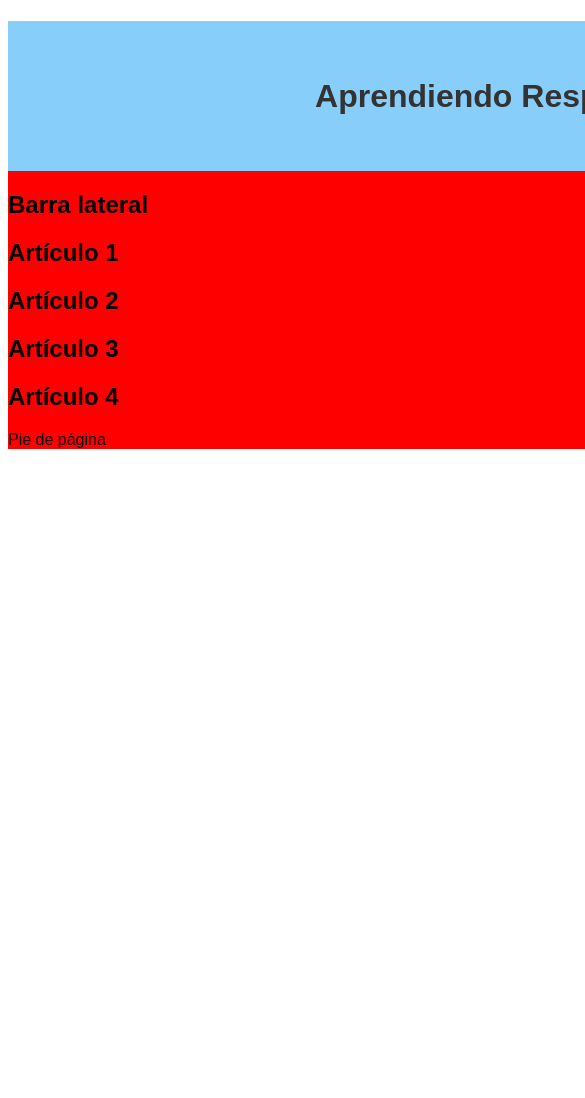
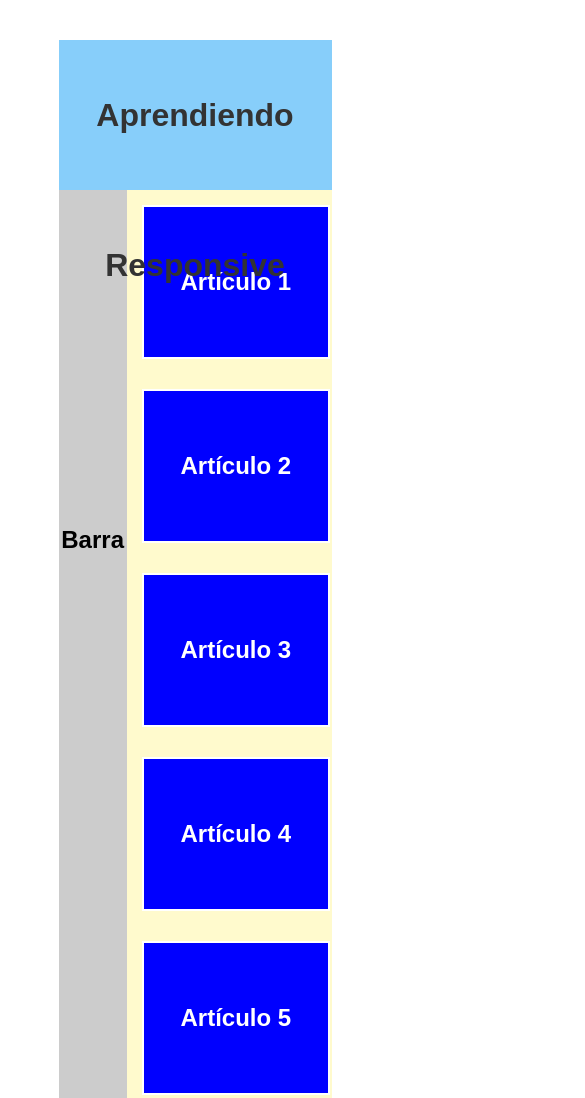
Before and after one commit to jmlocke1/CSS-Master, a plain HTML site: page aprendiendo-responsive/index.html in a window 390 px wide. Shown: the top 1098 px of the page, 585 px wide, since content can reach past the window. Before the commit the page ends 844 px from the top, so only its background shows below. Drawn offline with Linux system fonts and the light colour scheme.

Commit message:
Primeras maquetaciones responsivas

```diff
--- a/aprendiendo-responsive/index.html
+++ b/aprendiendo-responsive/index.html
@@ -29,7 +29,14 @@
                 <article>
                     <h2>Artículo 4</h2>
                 </article>
+                <article>
+                    <h2>Artículo 5</h2>
+                </article>
+                <article>
+                    <h2>Artículo 6</h2>
+                </article>
             </section>
+            <div class="clearfix"></div>
         </section>
         <footer>
             Pie de página
--- a/aprendiendo-responsive/styles.css
+++ b/aprendiendo-responsive/styles.css
@@ -1,8 +1,20 @@
+*{
+    margin: 0px;
+    padding: 0px;
+}
+
+.clearfix{
+    float: none;
+    clear: both;
+}
+
 #container{
-    width: 1000px;
+    width: 70%;
     background: red;
     margin: 0px auto;
     font-family: Arial, Helvetica, sans-serif;
+    margin-top: 40px;
+    margin-bottom: 40px;
 }
 
 header{
@@ -16,4 +28,46 @@ header{
 
 aside{
     width: 25%;
+    float: left;
+    min-height: 700px;
+    background: #ccc;
+    text-align: center;
+    line-height: 700px;
 }
+
+#articles{
+    width: 75%;
+    min-height: 700px;
+    float: left;
+    background-color: lemonchiffon;
+}
+
+#articles article{
+    width: 25%;
+    height: 150px;
+    background: green;
+    color: white;
+    line-height: 150px;
+    text-align: center;
+    border: 2px solid white;
+    float: left;
+    margin: 15px;
+}
+
+/* RESPONSIVE */
+
+/* Desde la anchura 0px hasta la anchura 888px de pantalla */
+@media (max-width: 880px){
+    /* Se ejecutarán estos estilos */
+    #articles article{
+        width: 40%;
+        background: red;
+    }
+}
+
+@media (max-width:648px){
+    #articles article{
+        width: 90%;
+        background: blue;
+    }
+}
```
